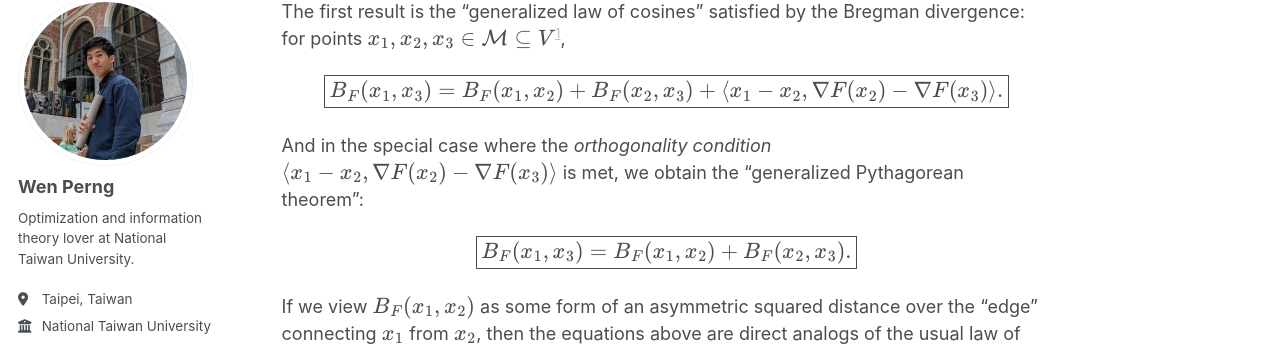
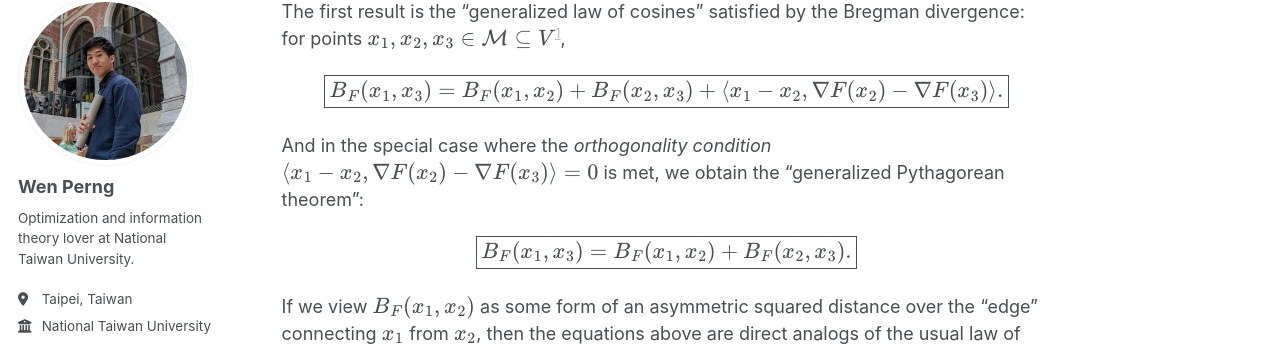
Before and after one commit to WenPerng/WenPerng.github.io, a Jekyll site: the page built from _posts/2025-08-23-blog-post.md, in a window 1280 px wide and 900 px high, scrolled down 609 px. Shown: the part 103-450 px from the top of the window. Built offline with Jekyll 4.4.1, drawn with Linux system fonts in a browser that asks for light colours; some web fonts are replaced; a script that is not in the unit is left out.

Commit message:
Update 2025-08-23-blog-post.md

```diff
--- a/_posts/2025-08-23-blog-post.md
+++ b/_posts/2025-08-23-blog-post.md
@@ -23,7 +23,7 @@ $$\boxed{\begin{equation*}
 	B_F(x_1, x_3) = B_F(x_1, x_2) + B_F(x_2, x_3) + \langle x_1 - x_2, \nabla F(x_2) - \nabla F(x_3) \rangle.
 \end{equation*}}$$
 </p>
-And in the special case where the *orthogonality condition* \\(\langle x_1 - x_2, \nabla F(x_2) - \nabla F(x_3) \rangle\\) is met, we obtain the "generalized Pythagorean theorem":
+And in the special case where the *orthogonality condition* \\(\langle x_1 - x_2, \nabla F(x_2) - \nabla F(x_3) \rangle = 0\\) is met, we obtain the "generalized Pythagorean theorem":
 <p>
 $$\boxed{\begin{equation*}
 	B_F(x_1, x_3) = B_F(x_1, x_2) + B_F(x_2, x_3).
```
